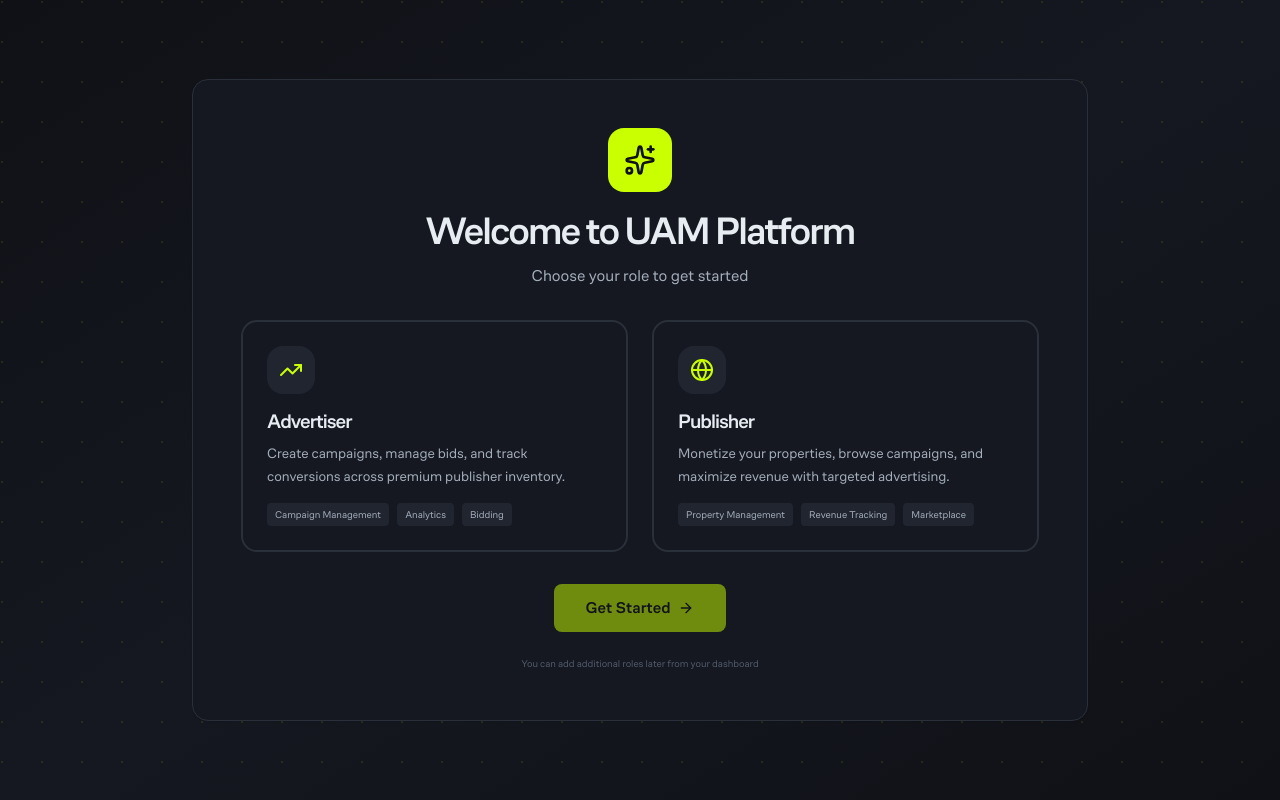
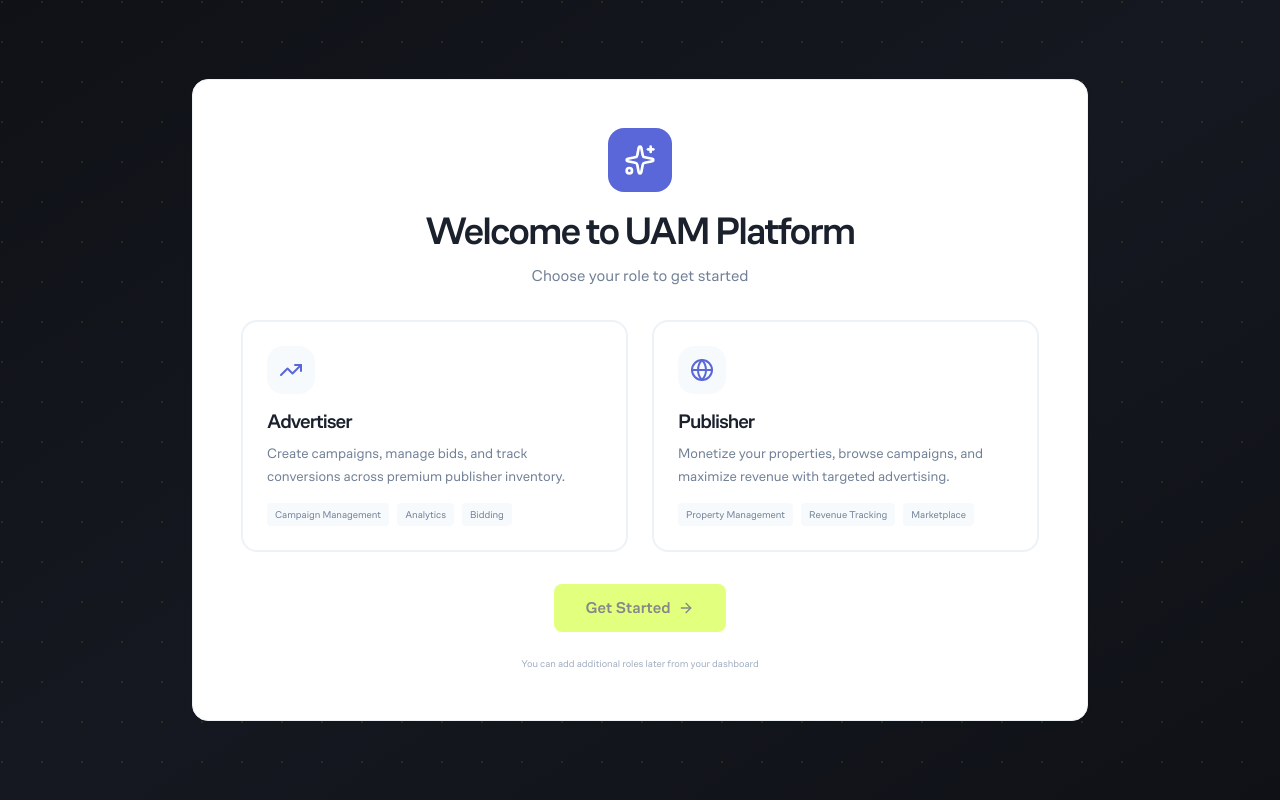
Before and after one commit to lfgraf/uam-2-raf, a Next.js app: page / in a window 1280 px wide. Built offline with nearby package versions, Linux system fonts and the light colour scheme.

Commit message:
cleaned tailwind

```diff
--- a/src/components/onboarding/OnboardingModal.tsx
+++ b/src/components/onboarding/OnboardingModal.tsx
@@ -28,16 +28,16 @@ export function OnboardingModal() {
         }} />
       </div>
 
-      <Card className="w-full max-w-4xl p-8 md:p-12 relative bg-graphite-900 border-graphite-700">
+      <Card className="w-full max-w-4xl p-8 md:p-12 relative bg-bg-default border-border-default">
         {/* Header */}
         <div className="text-center mb-8">
-          <div className="inline-flex items-center justify-center w-16 h-16 bg-acid rounded-2xl mb-4">
-            <Sparkles className="w-8 h-8 text-graphite-950" />
+          <div className="inline-flex items-center justify-center w-16 h-16 bg-accent rounded-2xl mb-4">
+            <Sparkles className="w-8 h-8 text-accent-fg" />
           </div>
-          <h1 className="text-3xl md:text-4xl font-medium text-graphite-100 mb-2">
+          <h1 className="text-3xl md:text-4xl font-medium text-fg-default mb-2">
             Welcome to UAM Platform
           </h1>
-          <p className="text-graphite-300 text-lg">
+          <p className="text-fg-muted text-lg">
             Choose your role to get started
           </p>
         </div>
@@ -50,35 +50,35 @@ export function OnboardingModal() {
             className={`
               p-6 rounded-xl border-2 text-left transition-all
               ${selectedRole === 'advertiser'
-                ? 'border-acid bg-acid/5'
-                : 'border-graphite-700 hover:border-acid/50 hover:bg-graphite-800/50'
+                ? 'border-accent bg-accent/5'
+                : 'border-border-default hover:border-accent/50 hover:bg-bg-muted'
               }
             `}
           >
             <div className="flex items-start justify-between mb-4">
-              <div className="w-12 h-12 bg-graphite-800 rounded-xl flex items-center justify-center">
-                <TrendingUp className="w-6 h-6 text-acid" />
+              <div className="w-12 h-12 bg-bg-muted rounded-xl flex items-center justify-center">
+                <TrendingUp className="w-6 h-6 text-accent" />
               </div>
               {selectedRole === 'advertiser' && (
-                <div className="w-6 h-6 bg-acid rounded-full flex items-center justify-center">
-                  <div className="w-2 h-2 bg-graphite-950 rounded-full" />
+                <div className="w-6 h-6 bg-accent rounded-full flex items-center justify-center">
+                  <div className="w-2 h-2 bg-accent-fg rounded-full" />
                 </div>
               )}
             </div>
-            <h3 className="text-xl font-medium text-graphite-100 mb-2">
+            <h3 className="text-xl font-medium text-fg-default mb-2">
               Advertiser
             </h3>
-            <p className="text-graphite-300 text-sm mb-4">
+            <p className="text-fg-muted text-sm mb-4">
               Create campaigns, manage bids, and track conversions across premium publisher inventory.
             </p>
             <div className="flex flex-wrap gap-2">
-              <span className="text-xs px-2 py-1 bg-graphite-800 text-graphite-300 rounded">
+              <span className="text-xs px-2 py-1 bg-bg-muted text-fg-muted rounded">
                 Campaign Management
               </span>
-              <span className="text-xs px-2 py-1 bg-graphite-800 text-graphite-300 rounded">
+              <span className="text-xs px-2 py-1 bg-bg-muted text-fg-muted rounded">
                 Analytics
               </span>
-              <span className="text-xs px-2 py-1 bg-graphite-800 text-graphite-300 rounded">
+              <span className="text-xs px-2 py-1 bg-bg-muted text-fg-muted rounded">
                 Bidding
               </span>
             </div>
@@ -90,35 +90,35 @@ export function OnboardingModal() {
             className={`
               p-6 rounded-xl border-2 text-left transition-all
               ${selectedRole === 'publisher'
-                ? 'border-acid bg-acid/5'
-                : 'border-graphite-700 hover:border-acid/50 hover:bg-graphite-800/50'
+                ? 'border-accent bg-accent/5'
+                : 'border-border-default hover:border-accent/50 hover:bg-bg-muted'
               }
             `}
           >
             <div className="flex items-start justify-between mb-4">
-              <div className="w-12 h-12 bg-graphite-800 rounded-xl flex items-center justify-center">
-                <Globe className="w-6 h-6 text-acid" />
+              <div className="w-12 h-12 bg-bg-muted rounded-xl flex items-center justify-center">
+                <Globe className="w-6 h-6 text-accent" />
               </div>
               {selectedRole === 'publisher' && (
-                <div className="w-6 h-6 bg-acid rounded-full flex items-center justify-center">
-                  <div className="w-2 h-2 bg-graphite-950 rounded-full" />
+                <div className="w-6 h-6 bg-accent rounded-full flex items-center justify-center">
+                  <div className="w-2 h-2 bg-accent-fg rounded-full" />
                 </div>
               )}
             </div>
-            <h3 className="text-xl font-medium text-graphite-100 mb-2">
+            <h3 className="text-xl font-medium text-fg-default mb-2">
               Publisher
             </h3>
-            <p className="text-graphite-300 text-sm mb-4">
+            <p className="text-fg-muted text-sm mb-4">
               Monetize your properties, browse campaigns, and maximize revenue with targeted advertising.
             </p>
             <div className="flex flex-wrap gap-2">
-              <span className="text-xs px-2 py-1 bg-graphite-800 text-graphite-300 rounded">
+              <span className="text-xs px-2 py-1 bg-bg-muted text-fg-muted rounded">
                 Property Management
               </span>
-              <span className="text-xs px-2 py-1 bg-graphite-800 text-graphite-300 rounded">
+              <span className="text-xs px-2 py-1 bg-bg-muted text-fg-muted rounded">
                 Revenue Tracking
               </span>
-              <span className="text-xs px-2 py-1 bg-graphite-800 text-graphite-300 rounded">
+              <span className="text-xs px-2 py-1 bg-bg-muted text-fg-muted rounded">
                 Marketplace
               </span>
             </div>
@@ -139,7 +139,7 @@ export function OnboardingModal() {
         </div>
 
         {/* Footer Note */}
-        <p className="text-center text-xs text-graphite-500 mt-6">
+        <p className="text-center text-xs text-fg-subtle mt-6">
           You can add additional roles later from your dashboard
         </p>
       </Card>
--- a/src/lib/tokens.ts
+++ b/src/lib/tokens.ts
@@ -135,18 +135,22 @@ export const darkTheme = {
     active: tokens.colors.acid[600],      // Active states
     onAccent: tokens.colors.graphite[950], // Text on acid
   },
+  border: {
+    default: tokens.colors.graphite[700], // Borders, separators
+    subtle: tokens.colors.graphite[800],  // Subdued borders
+  },
 }
 
 export const lightTheme = {
   // Light theme uses Gray scale
   fg: {
-    default: tokens.colors.black,
-    muted: tokens.colors.gray[700],
+    default: tokens.colors.gray[900],
+    muted: tokens.colors.gray[600],
     subtle: tokens.colors.gray[500],
   },
   bg: {
     default: tokens.colors.white,
-    canvas: tokens.colors.gray[100],
+    canvas: tokens.colors.gray[50],
     elevated: tokens.colors.white,
     muted: tokens.colors.gray[100],
     subtle: tokens.colors.gray[200],
@@ -157,4 +161,34 @@ export const lightTheme = {
     active: tokens.colors.indigo[600],
     onAccent: tokens.colors.white,
   },
+  border: {
+    default: tokens.colors.gray[200],
+    subtle: tokens.colors.gray[300],
+  },
 }
+
+// Semantic color aliases for Tailwind
+// These create theme-aware tokens that automatically switch between light/dark
+export const semanticColors = {
+  // Foreground (Text) tokens
+  'fg-default': 'var(--color-fg-default)',      // Primary text
+  'fg-muted': 'var(--color-fg-muted)',          // Supporting copy
+  'fg-subtle': 'var(--color-fg-subtle)',        // Secondary text
+
+  // Background tokens
+  'bg-default': 'var(--color-bg-default)',      // Primary background
+  'bg-canvas': 'var(--color-bg-canvas)',        // Full-bleed backdrop
+  'bg-elevated': 'var(--color-bg-elevated)',    // Elevated rows, cards
+  'bg-muted': 'var(--color-bg-muted)',          // Input fills, subdued panels
+  'bg-subtle': 'var(--color-bg-subtle)',        // Very subtle backgrounds
+
+  // Border tokens
+  'border-default': 'var(--color-border-default)', // Borders, separators
+  'border-subtle': 'var(--color-border-subtle)',   // Subdued borders
+
+  // Accent tokens
+  'accent-default': 'var(--color-accent-default)', // Primary CTAs
+  'accent-hover': 'var(--color-accent-hover)',     // Hover states
+  'accent-active': 'var(--color-accent-active)',   // Active states
+  'accent-fg': 'var(--color-accent-fg)',           // Text on accent backgrounds
+}
--- a/tailwind.config.ts
+++ b/tailwind.config.ts
@@ -1,5 +1,5 @@
 import type { Config } from 'tailwindcss'
-import { tokens } from './src/lib/tokens'
+import { tokens, semanticColors } from './src/lib/tokens'
 
 const config: Config = {
   content: [
@@ -11,7 +11,7 @@ const config: Config = {
   theme: {
     extend: {
       colors: {
-        // FREEQ Graphite Neutrals
+        // FREEQ Graphite Neutrals (raw tokens - use sparingly)
         graphite: {
           950: tokens.colors.graphite[950],
           900: tokens.colors.graphite[900],
@@ -40,8 +40,9 @@ const config: Config = {
         blue: {
           500: tokens.colors.blue[500],
         },
-        // Gray scale (Light theme)
+        // Gray scale (Light theme - use sparingly)
         gray: {
+          50: tokens.colors.gray[100],
           100: tokens.colors.gray[100],
           200: tokens.colors.gray[200],
           300: tokens.colors.gray[300],
@@ -57,7 +58,33 @@ const config: Config = {
           400: tokens.colors.indigo[400],
           600: tokens.colors.indigo[600],
         },
-        // Brand colors (legacy compatibility)
+
+        // ===== SEMANTIC TOKENS (Preferred - theme-aware) =====
+        // These automatically switch between light/dark themes via CSS variables
+
+        // Foreground (text) tokens
+        'fg-default': semanticColors['fg-default'],      // Primary text
+        'fg-muted': semanticColors['fg-muted'],          // Supporting copy
+        'fg-subtle': semanticColors['fg-subtle'],        // Secondary text
+
+        // Background tokens
+        'bg-default': semanticColors['bg-default'],      // Primary background
+        'bg-canvas': semanticColors['bg-canvas'],        // Full-bleed backdrop
+        'bg-elevated': semanticColors['bg-elevated'],    // Elevated rows, cards
+        'bg-muted': semanticColors['bg-muted'],          // Input fills, subdued panels
+        'bg-subtle': semanticColors['bg-subtle'],        // Very subtle backgrounds
+
+        // Border tokens
+        'border-default': semanticColors['border-default'], // Borders, separators
+        'border-subtle': semanticColors['border-subtle'],   // Subdued borders
+
+        // Accent tokens
+        'accent': semanticColors['accent-default'],      // Primary CTAs
+        'accent-hover': semanticColors['accent-hover'],  // Hover states
+        'accent-active': semanticColors['accent-active'], // Active states
+        'accent-fg': semanticColors['accent-fg'],        // Text on accent backgrounds
+
+        // Legacy/compatibility
         brand: {
           DEFAULT: tokens.colors.acid[500], // Map to acid for CTAs
         },
```
Also changed, not shown: src/app/globals.css (+50 -1 lines), 1 other file (tests, documents, lock files or other folders).
